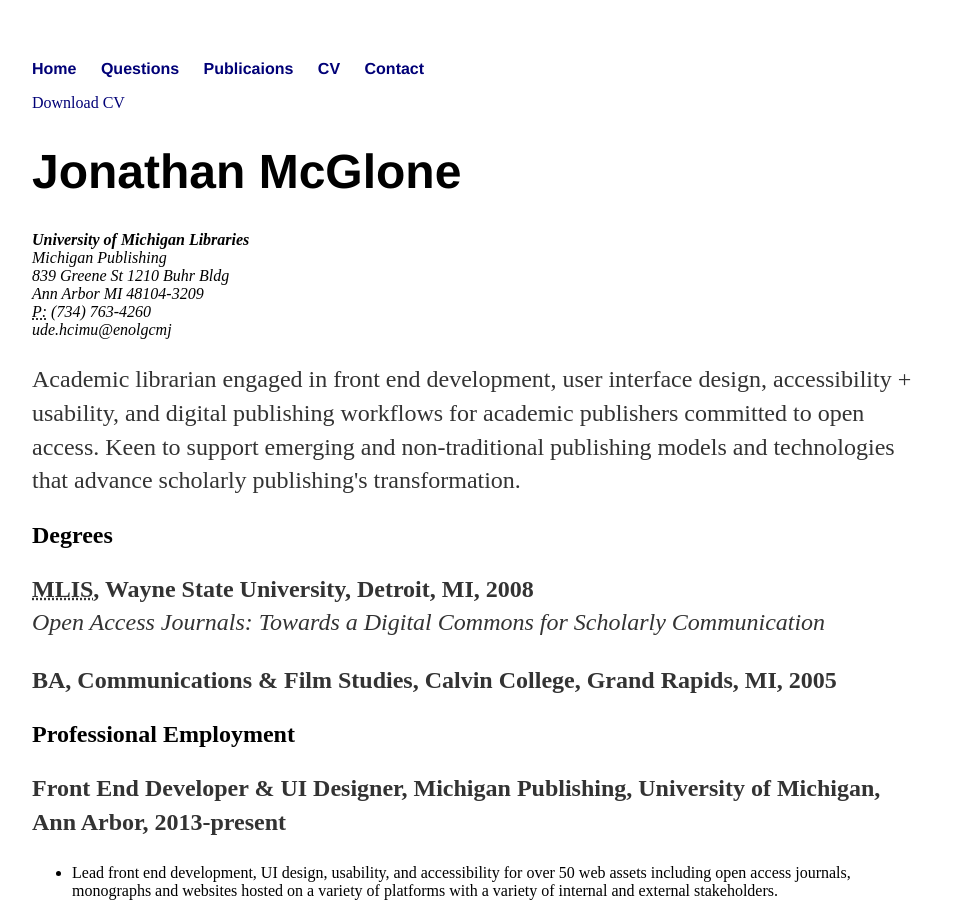
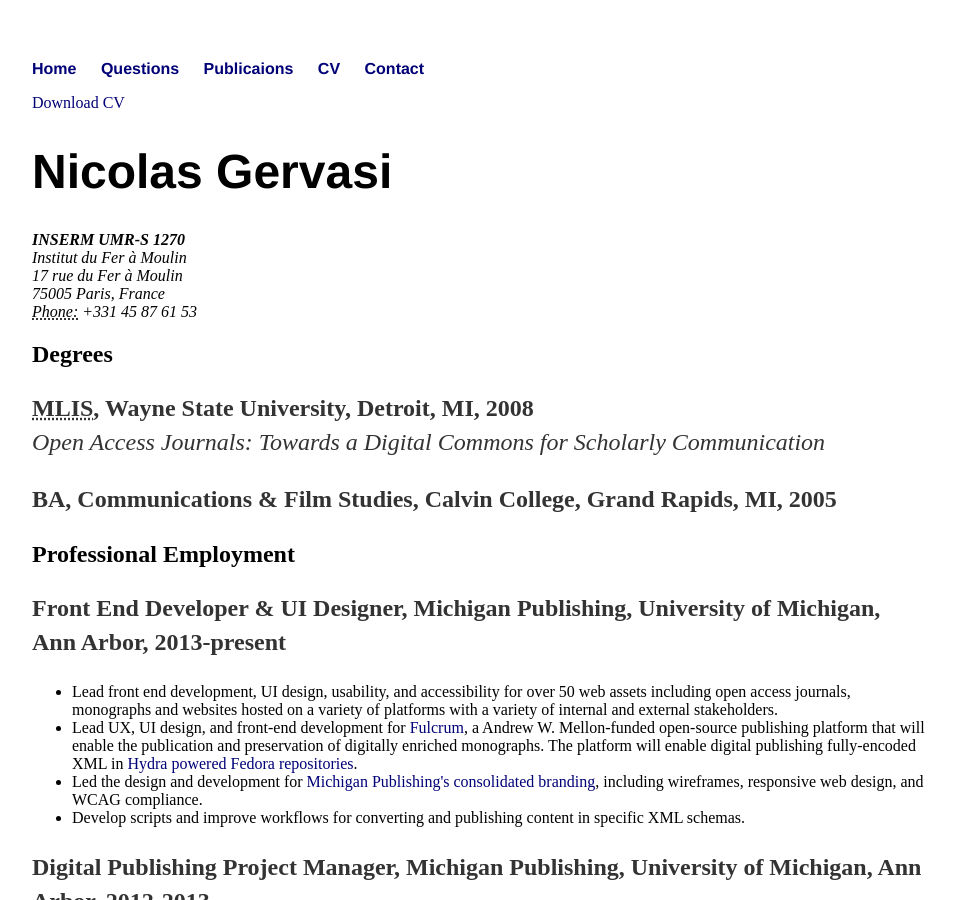
Before and after one commit to nicolasgervasi/nicolasgervasi.github.io, a Jekyll site: the page built from cv/index.html, in a window 1280 px wide and 900 px high. Shown: the whole window, without its empty margins (160-1116 px from the left). Built offline with Jekyll 4.4.1, drawn with Linux system fonts in a browser that asks for light colours.

Commit message:
Update index.html

```diff
--- a/cv/index.html
+++ b/cv/index.html
@@ -11,18 +11,15 @@ description: CV Nicolas Gervasi.
 <div class="cv">
 	<a href="/files/Gervasi_CV_2016.pdf" class="btn btn-default pull-right" title="Download CV as PDF">Download CV</a>
 				<div itemscope itemtype="http://data-vocabulary.org/Person">
-				<span itemprop="name"><h1>Jonathan McGlone</h1></span>
+				<span itemprop="name"><h1>Nicolas Gervasi</h1></span>
 				<address>
-				<span itemprop="affiliation"><strong>University of Michigan Libraries</strong><br></span>
-				<span itemprop="affiliation">Michigan Publishing<br></span>
-				839 Greene St 1210 Buhr Bldg<br>
-				Ann Arbor MI 48104-3209<br>
-				<abbr title="phone">P:</abbr> (734) 763-4260<br>
-				<span class="obfuscate">ude.hcimu@enolgcmj</span>
+				<span itemprop="affiliation"><strong>INSERM UMR-S 1270</strong><br></span>
+				<span itemprop="affiliation">Institut du Fer à Moulin<br></span>
+				17 rue du Fer à Moulin<br>
+				75005 Paris, France<br>
+				<abbr title="phone">Phone:</abbr> +331 45 87 61 53<br>
 				</address>
 				</div>
-
-				<p>Academic librarian engaged in front end development, user interface design, accessibility + usability, and digital publishing workflows for academic publishers committed to open access. Keen to support emerging and non-traditional publishing models and technologies that advance scholarly publishing's transformation.</p>
 
 				<h2>Degrees</h2>
 				<p><strong><abbr title="Masters of Library and Information Science">MLIS</abbr>, Wayne State University, Detroit, MI, 2008</strong><br>
```
